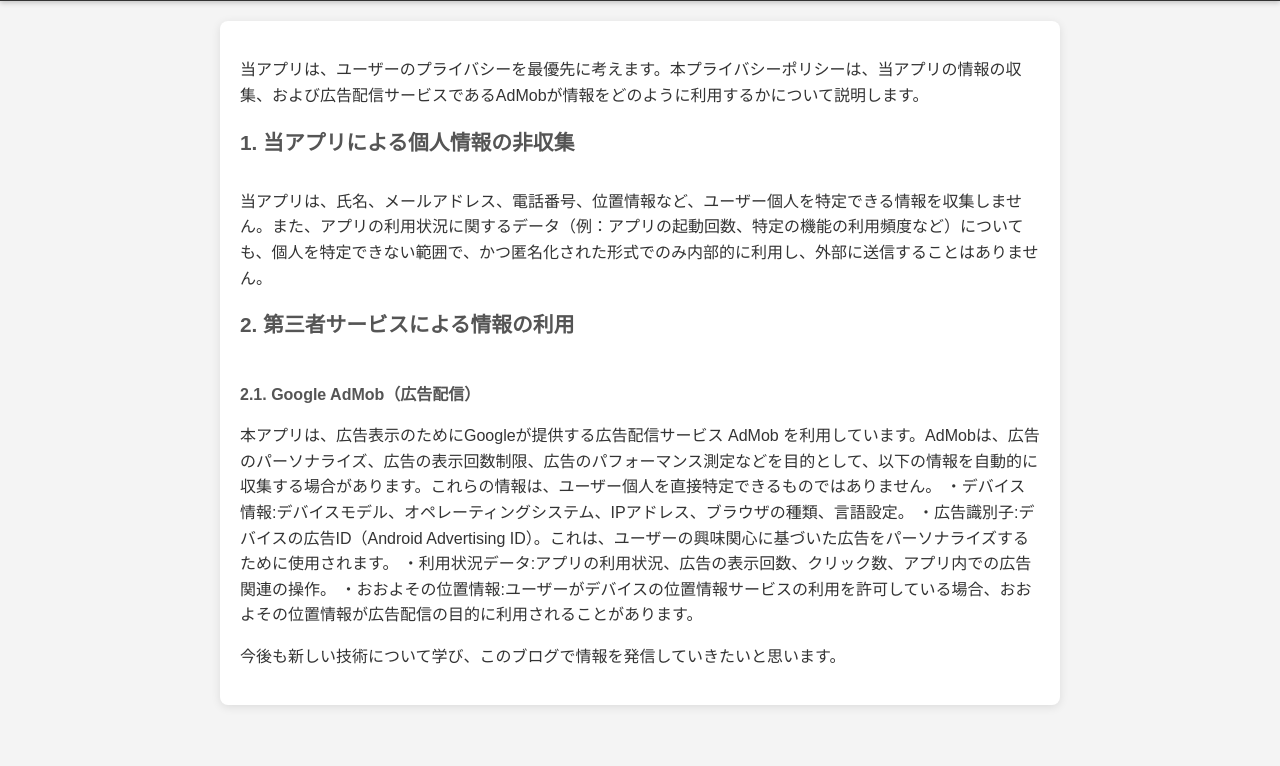
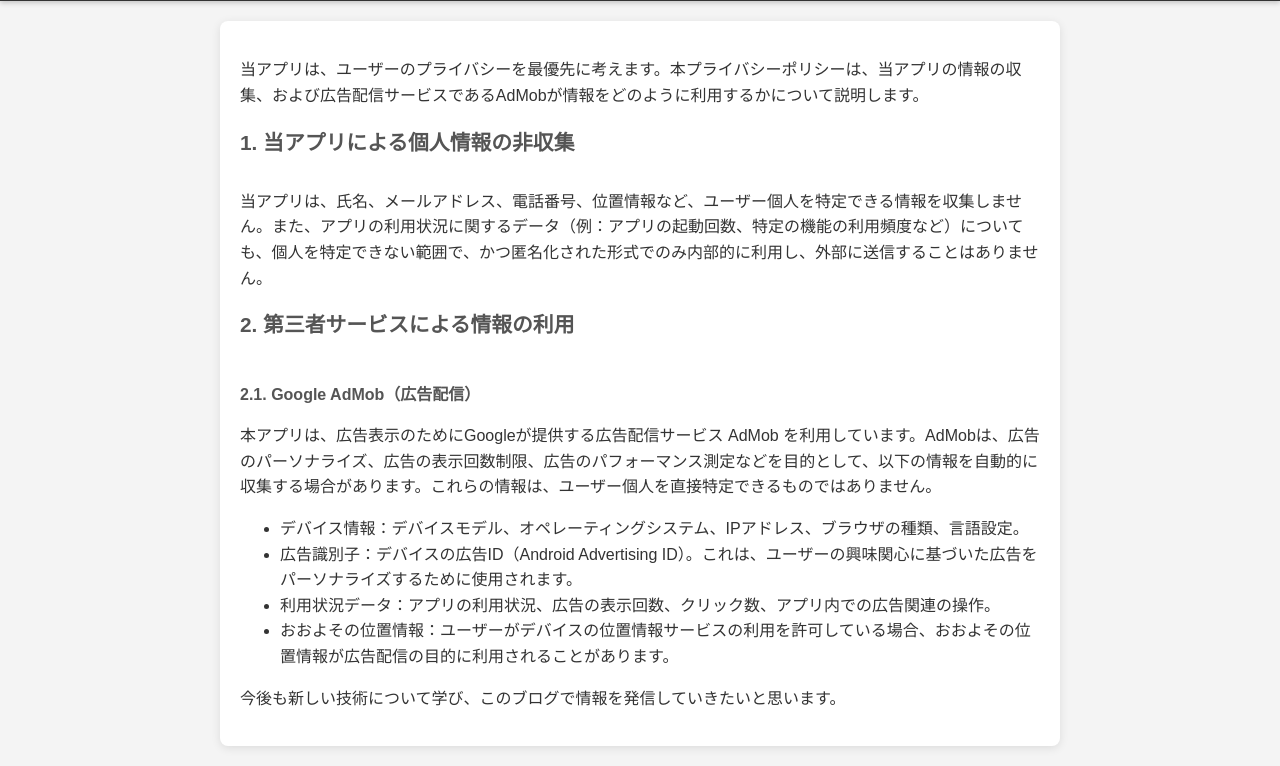
Before and after one commit to neookoge/bookmannew, a plain HTML site: page index.html in a window 1280 px wide. Shown: the part 77-843 px from the top of the page. Before the commit the page ends 802 px from the top, so only its background shows below. Drawn offline with Linux system fonts and the light colour scheme.

Commit message:
update index

```diff
--- a/index.html
+++ b/index.html
@@ -26,10 +26,12 @@
             <h3>2.1. Google AdMob（広告配信）</h3>
             <p>
                 本アプリは、広告表示のためにGoogleが提供する広告配信サービス AdMob を利用しています。AdMobは、広告のパーソナライズ、広告の表示回数制限、広告のパフォーマンス測定などを目的として、以下の情報を自動的に収集する場合があります。これらの情報は、ユーザー個人を直接特定できるものではありません。
-                ・デバイス情報:デバイスモデル、オペレーティングシステム、IPアドレス、ブラウザの種類、言語設定。
-                ・広告識別子:デバイスの広告ID（Android Advertising ID）。これは、ユーザーの興味関心に基づいた広告をパーソナライズするために使用されます。
-                ・利用状況データ:アプリの利用状況、広告の表示回数、クリック数、アプリ内での広告関連の操作。
-                ・おおよその位置情報:ユーザーがデバイスの位置情報サービスの利用を許可している場合、おおよその位置情報が広告配信の目的に利用されることがあります。
+                <ul>
+                    <li>デバイス情報：デバイスモデル、オペレーティングシステム、IPアドレス、ブラウザの種類、言語設定。</li>
+                    <li>広告識別子：デバイスの広告ID（Android Advertising ID）。これは、ユーザーの興味関心に基づいた広告をパーソナライズするために使用されます。</li>
+                    <li>利用状況データ：アプリの利用状況、広告の表示回数、クリック数、アプリ内での広告関連の操作。</li>
+                    <li>おおよその位置情報：ユーザーがデバイスの位置情報サービスの利用を許可している場合、おおよその位置情報が広告配信の目的に利用されることがあります。</li>
+                </ul>
             </p>
 
             <p>
```
